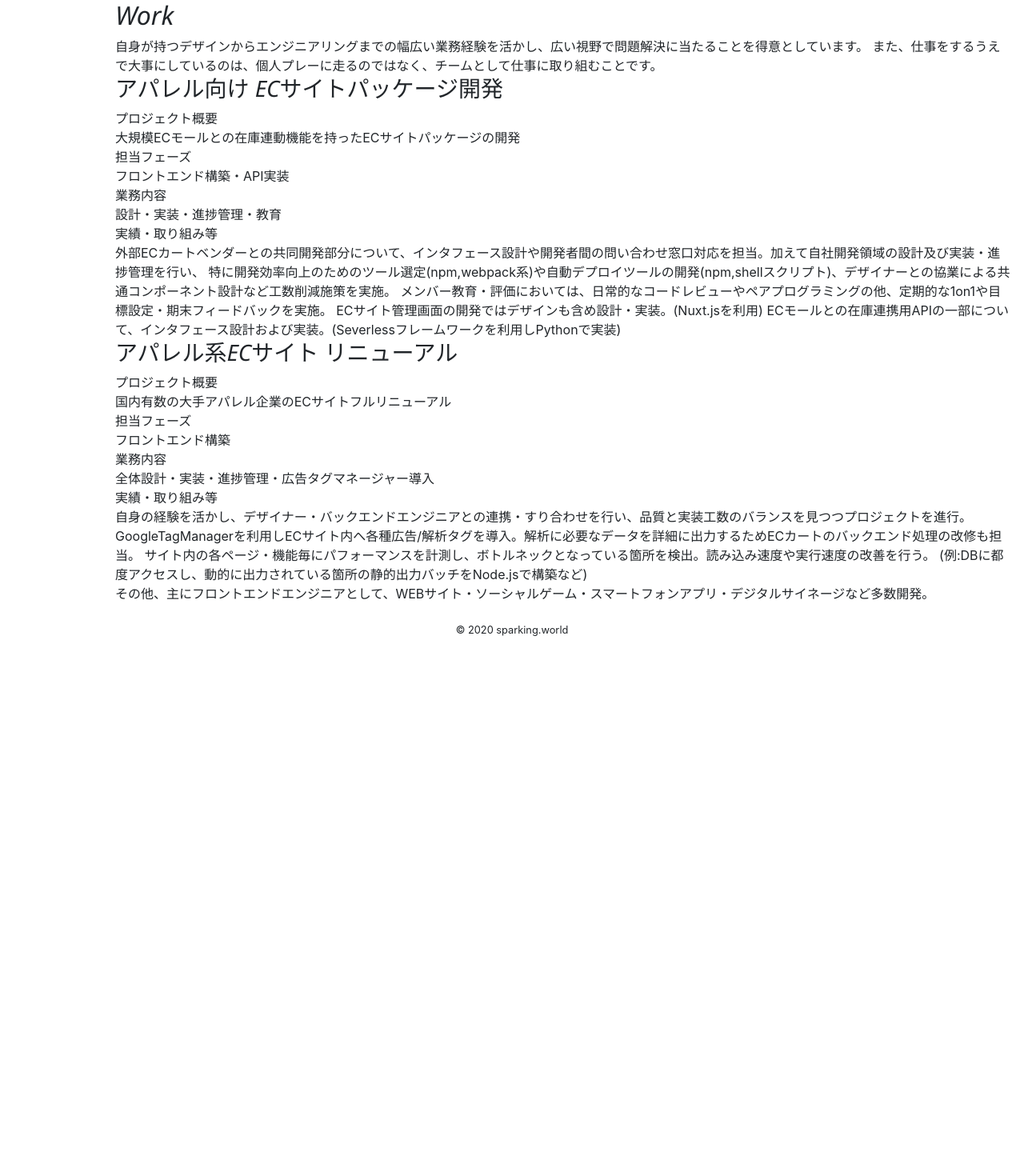
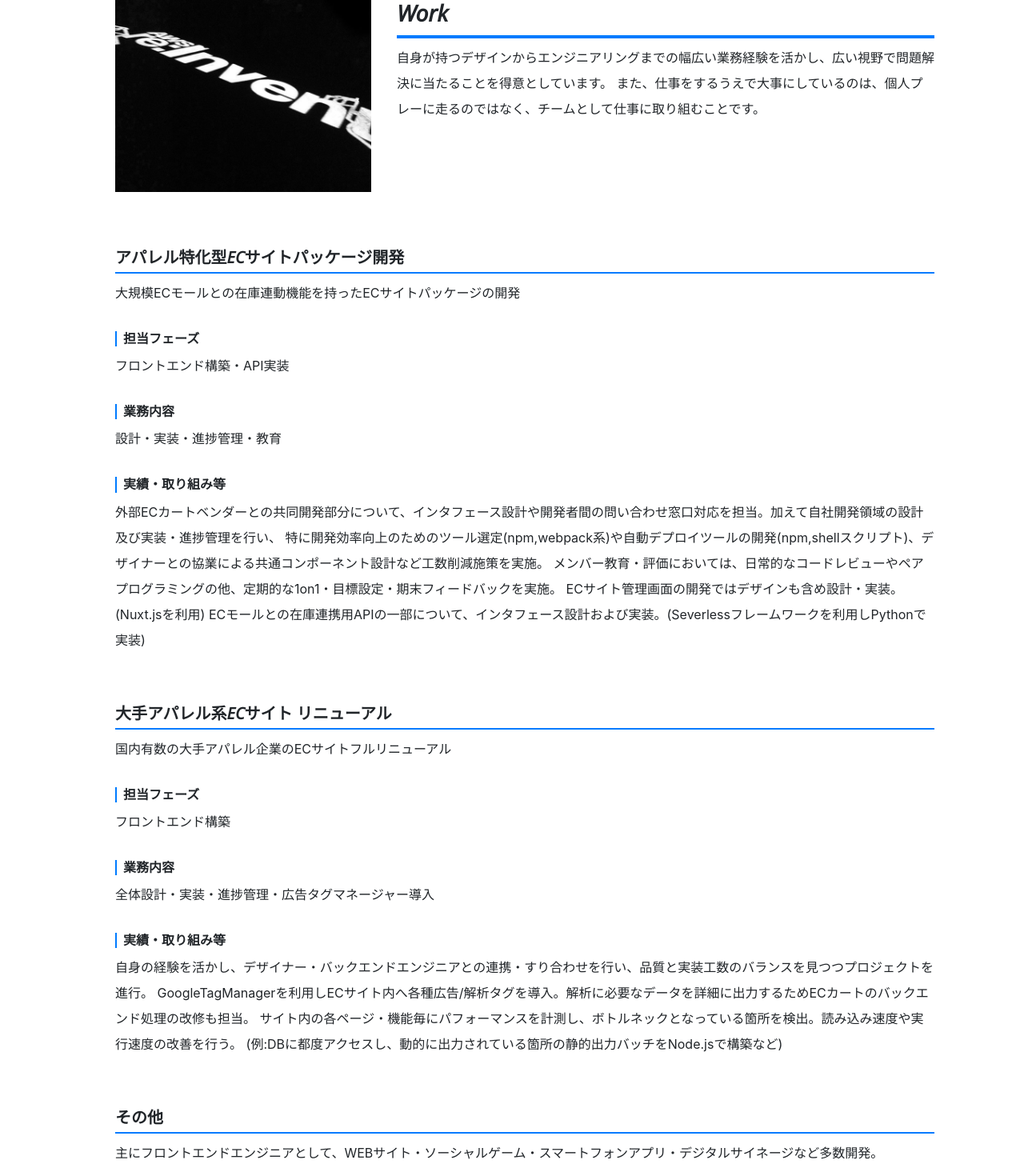
Before and after one commit to kuro-rock/portfolio-dev, a Nuxt app: page /work in a window 1280 px wide. Shown: the part 80-1550 px from the top of the page at 80% size. Before the commit the page ends 882 px from the top, so only its background shows below. Built offline with nearby package versions, Linux system fonts and the light colour scheme.

Commit message:
modify: pages -> work

```diff
--- a/pages/work/index.vue
+++ b/pages/work/index.vue
@@ -1,60 +1,80 @@
 <template>
   <main class="l-main">
-    <h2>Work</h2>
+    <article class="bl-article">
+      <section class="bl-section">
+        <div class="bl-media">
+          <figure class="bl-media-img">
+            <img src="~/assets/images/work.jpg" alt="work" />
+          </figure>
+          <div class="bl-media-body">
+            <h2 class="el-heading2">Work</h2>
             <p>
               自身が持つデザインからエンジニアリングまでの幅広い業務経験を活かし、広い視野で問題解決に当たることを得意としています。
               また、仕事をするうえで大事にしているのは、個人プレーに走るのではなく、チームとして仕事に取り組むことです。
             </p>
+          </div>
+        </div>
+      </section>
 
-    <section>
-      <h3>アパレル向け ECサイトパッケージ開発</h3>
-      <dl>
-        <dt>プロジェクト概要</dt>
-        <dd>
+      <section class="bl-section">
+        <h3 class="el-heading3">アパレル特化型ECサイトパッケージ開発</h3>
+        <p class="bl-section-text">
           大規模ECモールとの在庫連動機能を持ったECサイトパッケージの開発
-        </dd>
-        <dt>担当フェーズ</dt>
-        <dd>
-          フロントエンド構築・API実装
-        </dd>
-        <dt>業務内容</dt>
-        <dd>設計・実装・進捗管理・教育</dd>
-        <dt>実績・取り組み等</dt>
-        <dd>
+        </p>
+        <section class="bl-section-narrow">
+          <h4 class="el-heading4">担当フェーズ</h4>
+          <p>フロントエンド構築・API実装</p>
+        </section>
+        <section class="bl-section-narrow">
+          <h4 class="el-heading4">業務内容</h4>
+          <p>設計・実装・進捗管理・教育</p>
+        </section>
+        <section class="bl-section-narrow">
+          <h4 class="el-heading4">実績・取り組み等</h4>
+          <p>
             外部ECカートベンダーとの共同開発部分について、インタフェース設計や開発者間の問い合わせ窓口対応を担当。加えて自社開発領域の設計及び実装・進捗管理を行い、
             特に開発効率向上のためのツール選定(npm,webpack系)や自動デプロイツールの開発(npm,shellスクリプト)、デザイナーとの協業による共通コンポーネント設計など工数削減施策を実施。
-          メンバー教育・評価においては、日常的なコードレビューやペアプログラミングの他、定期的な1on1や目標設定・期末フィードバックを実施。
+            メンバー教育・評価においては、日常的なコードレビューやペアプログラミングの他、定期的な1on1・目標設定・期末フィードバックを実施。
             ECサイト管理画面の開発ではデザインも含め設計・実装。(Nuxt.jsを利用)
             ECモールとの在庫連携用APIの一部について、インタフェース設計および実装。(Severlessフレームワークを利用しPythonで実装)
-        </dd>
-      </dl>
+          </p>
+        </section>
       </section>
 
-    <section>
-      <h3>アパレル系ECサイト リニューアル</h3>
-      <dl>
-        <dt>プロジェクト概要</dt>
-        <dd>
+      <section class="bl-section">
+        <h3 class="el-heading3">大手アパレル系ECサイト リニューアル</h3>
+        <p class="bl-section-text">
           国内有数の大手アパレル企業のECサイトフルリニューアル
-        </dd>
-        <dt>担当フェーズ</dt>
-        <dd>
-          フロントエンド構築
-        </dd>
-        <dt>業務内容</dt>
-        <dd>全体設計・実装・進捗管理・広告タグマネージャー導入</dd>
-        <dt>実績・取り組み等</dt>
-        <dd>
+        </p>
+        <section class="bl-section-narrow">
+          <h4 class="el-heading4">担当フェーズ</h4>
+          <p>フロントエンド構築</p>
+        </section>
+        <section class="bl-section-narrow">
+          <h4 class="el-heading4">業務内容</h4>
+          <p>全体設計・実装・進捗管理・広告タグマネージャー導入</p>
+        </section>
+        <section class="bl-section-narrow">
+          <h4 class="el-heading4">実績・取り組み等</h4>
+          <p>
             自身の経験を活かし、デザイナー・バックエンドエンジニアとの連携・すり合わせを行い、品質と実装工数のバランスを見つつプロジェクトを進行。
             GoogleTagManagerを利用しECサイト内へ各種広告/解析タグを導入。解析に必要なデータを詳細に出力するためECカートのバックエンド処理の改修も担当。
             サイト内の各ページ・機能毎にパフォーマンスを計測し、ボトルネックとなっている箇所を検出。読み込み速度や実行速度の改善を行う。
             (例:DBに都度アクセスし、動的に出力されている箇所の静的出力バッチをNode.jsで構築など)
-        </dd>
-      </dl>
+          </p>
         </section>
-    <p>
-      その他、主にフロントエンドエンジニアとして、WEBサイト・ソーシャルゲーム・スマートフォンアプリ・デジタルサイネージなど多数開発。
+      </section>
+
+      <section class="bl-section">
+        <h3 class="el-heading3">その他</h3>
+        <p class="bl-section-text">
+          主にフロントエンドエンジニアとして、WEBサイト・ソーシャルゲーム・スマートフォンアプリ・デジタルサイネージなど多数開発。
         </p>
+        <footer class="hp-txt-center">
+          <nuxt-link to="/" class="el-link-more">もどる</nuxt-link>
+        </footer>
+      </section>
+    </article>
   </main>
 </template>
 
```
Lines whose indentation alone changed are shown as unchanged.
